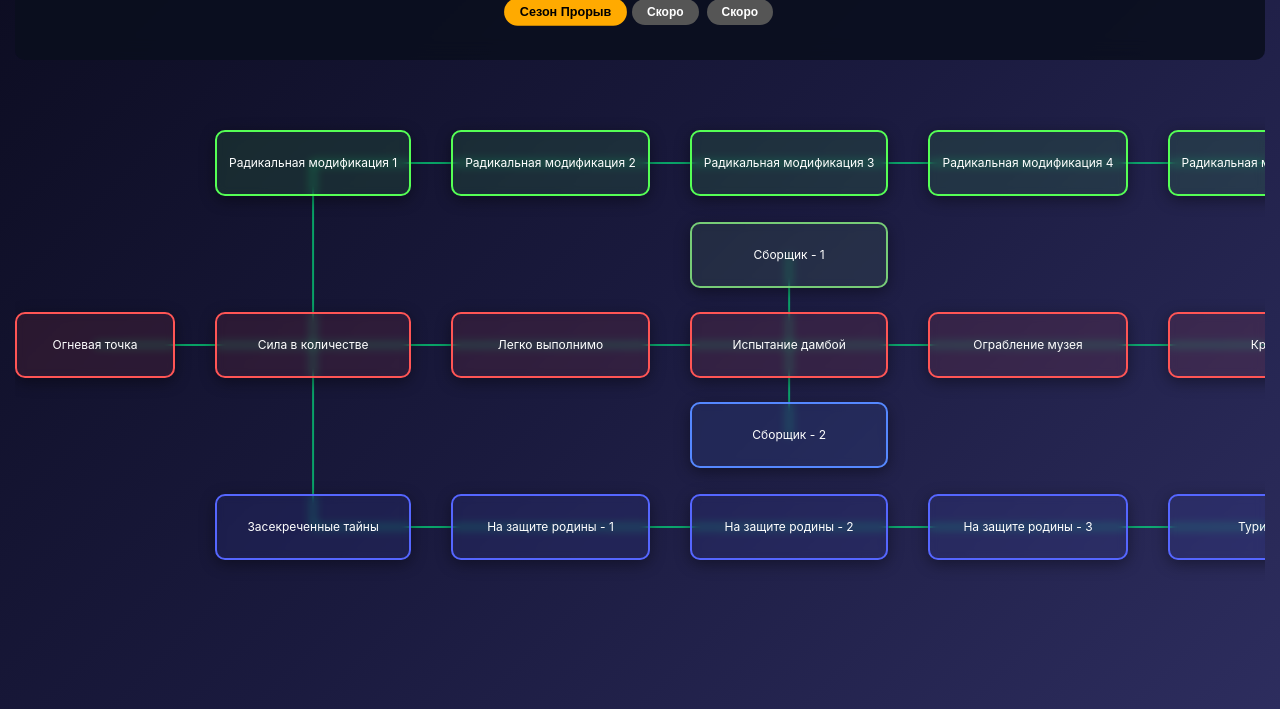
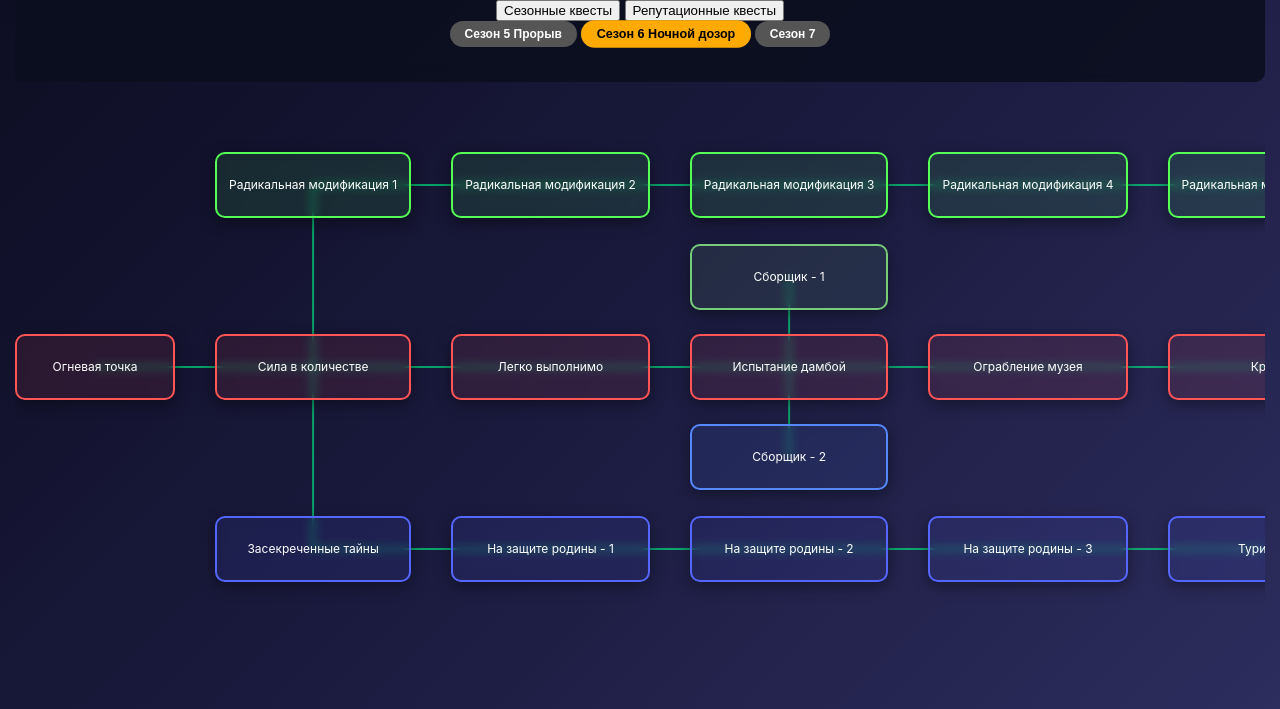
Before and after one commit to f13ash/delta-force-fansite, a plain HTML site: page index.html in a window 1280 px wide. Shown: the part 91-800 px from the top of the page. Drawn offline with Linux system fonts and the light colour scheme.

Commit message:
Update index.html

```diff
--- a/index.html
+++ b/index.html
@@ -10,10 +10,23 @@
     <div class="container">
         <header>
             <h1 class="title">Все квесты|<span>DELTA FORCE</span></h1>
-            <div class="quest-filters">
-                <button class="filter-btn active" data-filter="current">Сезон Прорыв</button>
-                <button class="filter-btn" data-filter="seasonal">Скоро</button>
-                <button class="filter-btn" data-filter="old">Скоро</button>
+            <div class="quest-type-selector">
+                <button class="type-btn active" data-type="seasonal">Сезонные квесты</button>
+                <button class="type-btn" data-type="reputation">Репутационные квесты</button>
+            </div>
+
+            <div class="quest-filters" id="seasonalFilters">
+                <button class="filter-btn" data-filter="current">Сезон 5 Прорыв</button>
+                <button class="filter-btn active" data-filter="season6">Сезон 6 Ночной дозор</button>
+                <button class="filter-btn" data-filter="season7">Сезон 7</button>
+            </div>
+
+            <div class="quest-filters" id="reputationFilters" style="display: none;">
+                <button class="filter-btn active" data-filter="assault">Штурмовой отдел</button>
+                <button class="filter-btn" data-filter="medical">Медицинский отдел</button>
+                <button class="filter-btn" data-filter="support">Отряд тактической поддержки</button>
+                <button class="filter-btn" data-filter="logistics">Батальон тылового обеспечения</button>
+                <button class="filter-btn" data-filter="rd">Лаборатория НИОКР</button>
             </div>
         </header>
 
```
Lines whose indentation alone changed are shown as unchanged.
